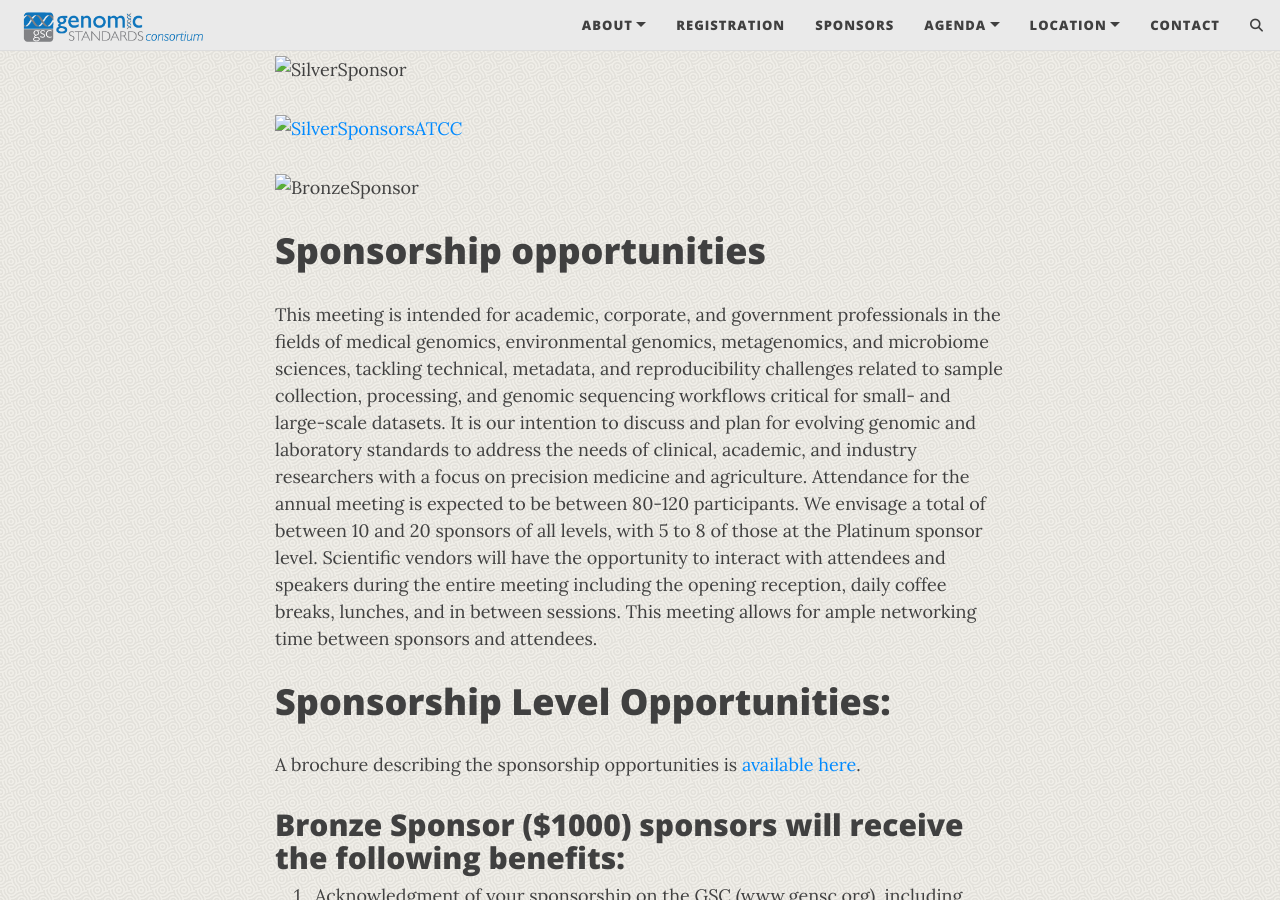
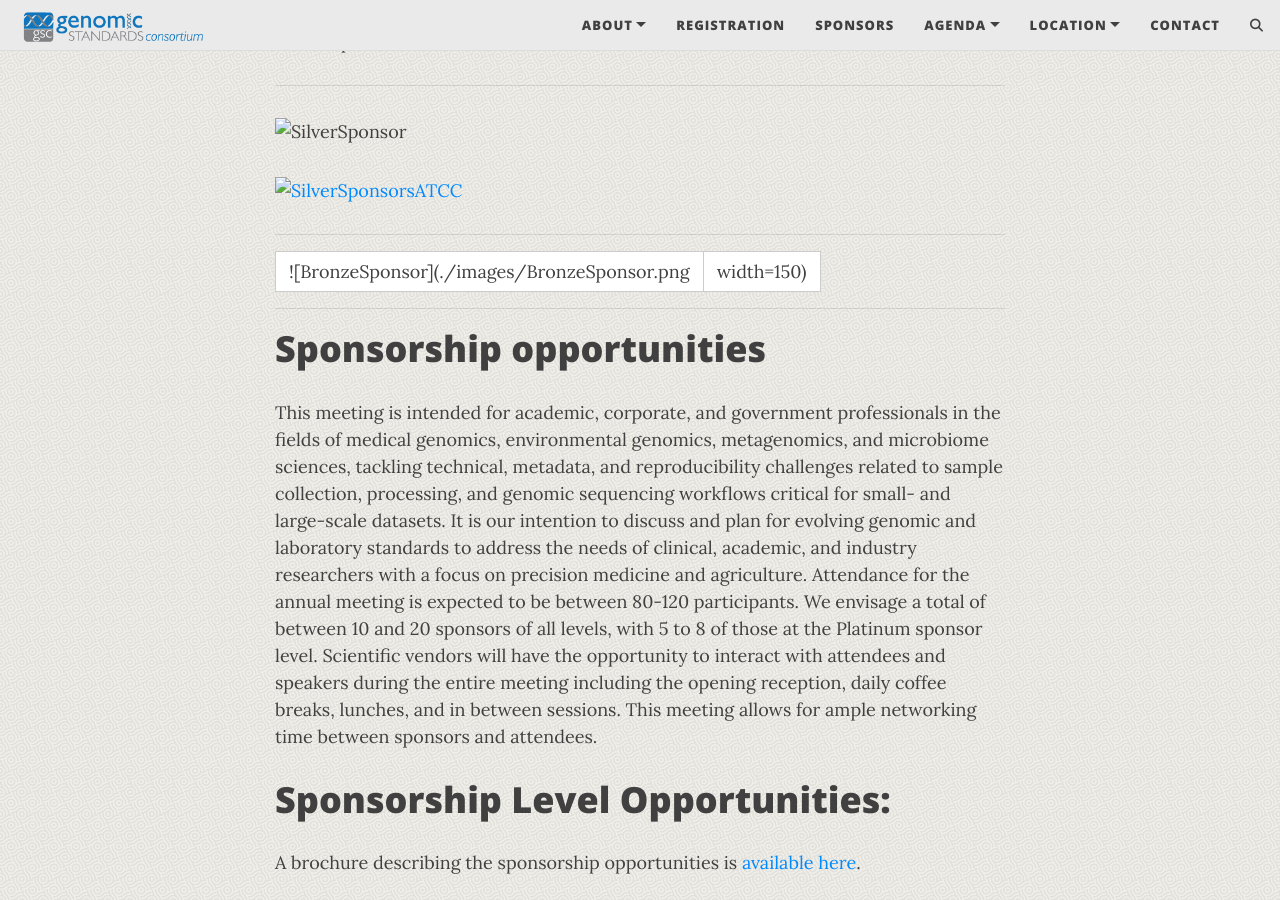
Before and after one commit to GenomicsStandardsConsortium/GSC24-Tucson, a Jekyll site: the page built from pages/sponsors.md, in a window 1280 px wide and 900 px high, scrolled down 616 px. Built offline with Jekyll 4.4.1, drawn with Linux system fonts in a browser that asks for light colours; comment, search, counter and statistics services are not loaded.

Commit message:
Update sponsors.md

```diff
--- a/pages/sponsors.md
+++ b/pages/sponsors.md
@@ -8,17 +8,21 @@ share-img: /assets/img/
 
  ![PlatinumSponsor](./images/PlatinumSponsor.png)
 
+___
 
  ![GoldSponsor](./images/GoldSponsor.png)
 
+___
 
  ![SilverSponsor](./images/SilverSponsor.png)
 
 [ ![SilverSponsorsATCC](images/ATCC_logo_v2.jpg) ](https://www.atcc.org/)
 
+___
 
- ![BronzeSponsor](./images/BronzeSponsor.png)
+ ![BronzeSponsor](./images/BronzeSponsor.png | width=150)
 
+___
 
 # Sponsorship opportunities
 
```
